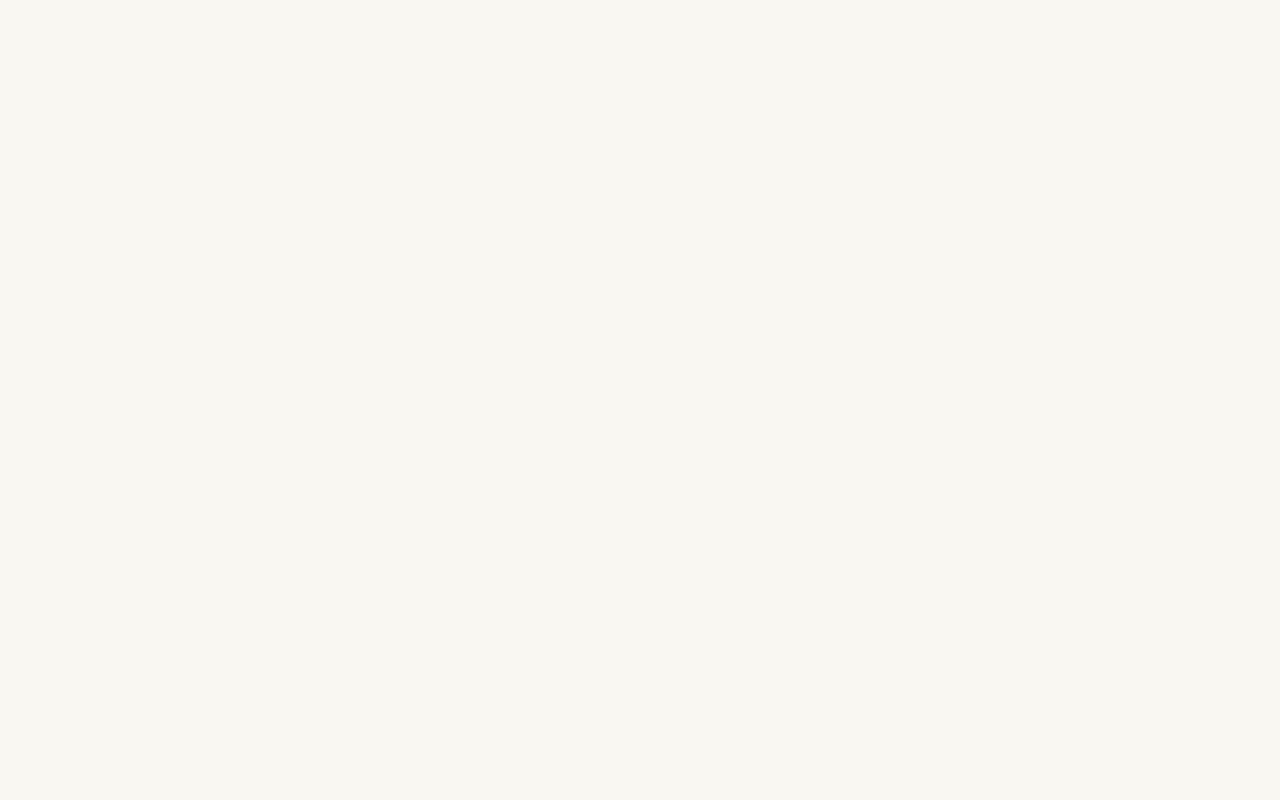
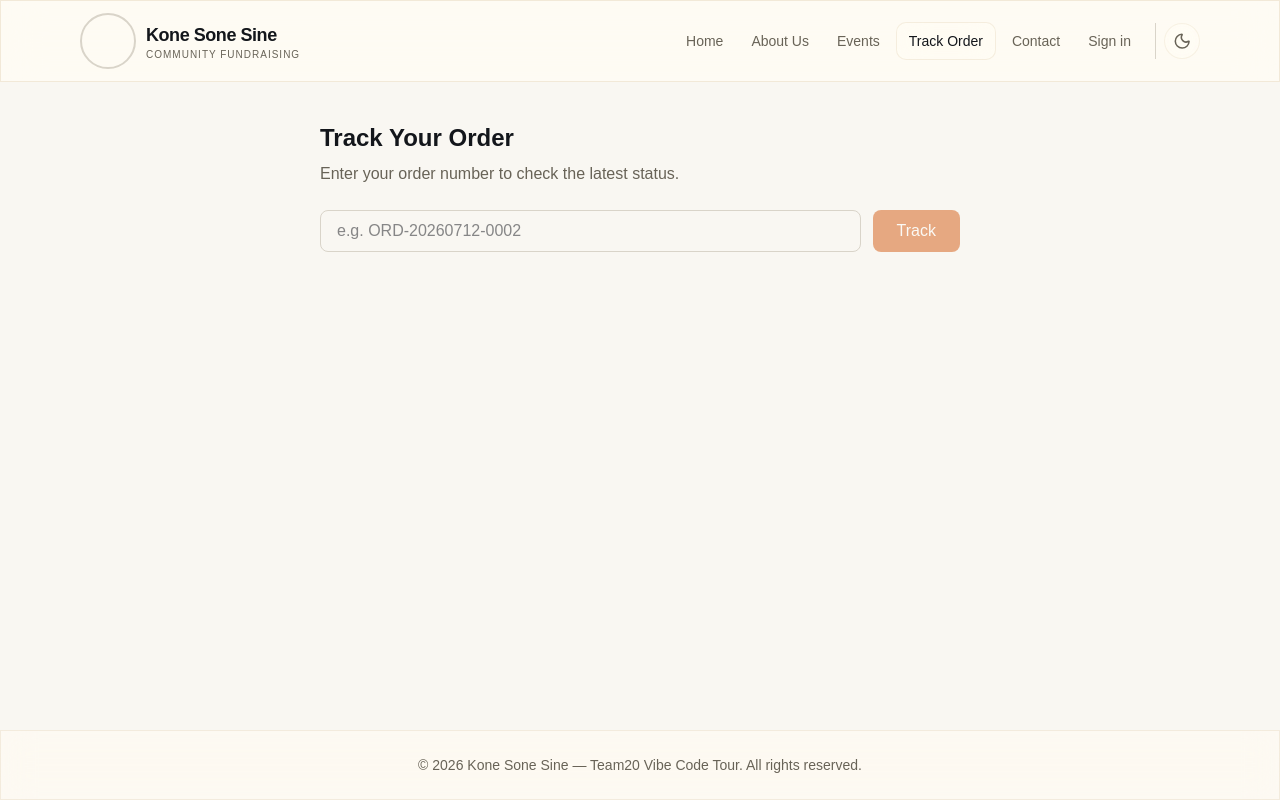
Before and after one commit to vibe-code-tours/team-20-app, a React (Vite) app in the folder app/packages/client/: page /order-tracking in a window 1280 px wide. Before the commit this address had no page. Built offline with nearby package versions, Linux system fonts and the light colour scheme.

Commit message:
Add Order Tracking feature and update navigation links

```diff
--- a/app/packages/client/src/App.tsx
+++ b/app/packages/client/src/App.tsx
@@ -55,6 +55,10 @@ export default function App() {
                         element={<OrderConfirmationPage />}
                      />
                      <Route
+                        path="/order-tracking"
+                        element={<OrderTrackingPage />}
+                     />
+                     <Route
                         path="/order-tracking/:orderNumber"
                         element={<OrderTrackingPage />}
                      />
--- a/app/packages/client/src/components/layout/NavLayout.tsx
+++ b/app/packages/client/src/components/layout/NavLayout.tsx
@@ -8,6 +8,7 @@ const navLinks = [
    { to: '/', label: 'Home' },
    { to: '/about', label: 'About Us' },
    { to: '/events', label: 'Events' },
+   { to: '/order-tracking', label: 'Track Order' },
    { to: '/contact', label: 'Contact' },
 ];
 
--- a/app/packages/client/src/pages/OrderTrackingPage.tsx
+++ b/app/packages/client/src/pages/OrderTrackingPage.tsx
@@ -61,20 +61,22 @@ const statusConfig: Record<
 };
 
 export default function OrderTrackingPage() {
-   const { orderNumber } = useParams<{ orderNumber: string }>();
+   const { orderNumber: urlOrderNumber } = useParams<{ orderNumber: string }>();
+   const [inputValue, setInputValue] = useState(urlOrderNumber || '');
    const [order, setOrder] = useState<Order | null>(null);
    const [loading, setLoading] = useState(false);
    const [error, setError] = useState('');
 
-   const handleSearch = async () => {
-      if (!orderNumber) return;
+   const handleSearch = async (orderNum?: string) => {
+      const num = orderNum || inputValue;
+      if (!num) return;
 
       setLoading(true);
       setError('');
       setOrder(null);
 
       try {
-         const { data } = await axios.get(`/api/orders/${orderNumber}`);
+         const { data } = await axios.get(`/api/orders/${num}`);
          setOrder(data);
       } catch (err) {
          if (axios.isAxiosError(err) && err.response?.status === 404) {
@@ -91,10 +93,11 @@ export default function OrderTrackingPage() {
 
    // Auto-fetch if orderNumber is in URL
    useEffect(() => {
-      if (orderNumber) {
-         handleSearch();
+      if (urlOrderNumber) {
+         setInputValue(urlOrderNumber);
+         handleSearch(urlOrderNumber);
       }
-   }, [orderNumber]);
+   }, [urlOrderNumber]);
 
    const status = order
       ? statusConfig[order.status] || statusConfig.PENDING
@@ -110,22 +113,28 @@ export default function OrderTrackingPage() {
          </p>
 
          {/* Search form */}
-         <div className="flex gap-3 mb-8">
+         <form
+            onSubmit={(e) => {
+               e.preventDefault();
+               handleSearch();
+            }}
+            className="flex gap-3 mb-8"
+         >
             <input
                type="text"
-               value={orderNumber || ''}
-               readOnly
-               className="flex-1 px-4 py-2 border border-border rounded-md bg-background text-foreground"
+               value={inputValue}
+               onChange={(e) => setInputValue(e.target.value)}
+               className="flex-1 px-4 py-2 border border-border rounded-md bg-background text-foreground focus:outline-none focus:ring-2 focus:ring-ring"
                placeholder="e.g. ORD-20260712-0002"
             />
             <button
-               onClick={handleSearch}
-               disabled={loading || !orderNumber}
+               type="submit"
+               disabled={loading || !inputValue}
                className="bg-primary text-primary-foreground px-6 py-2 rounded-md font-medium hover:opacity-90 disabled:opacity-50"
             >
                {loading ? 'Checking...' : 'Track'}
             </button>
-         </div>
+         </form>
 
          {error && (
             <div className="p-4 bg-destructive/10 text-destructive text-sm rounded-md mb-6">
```
